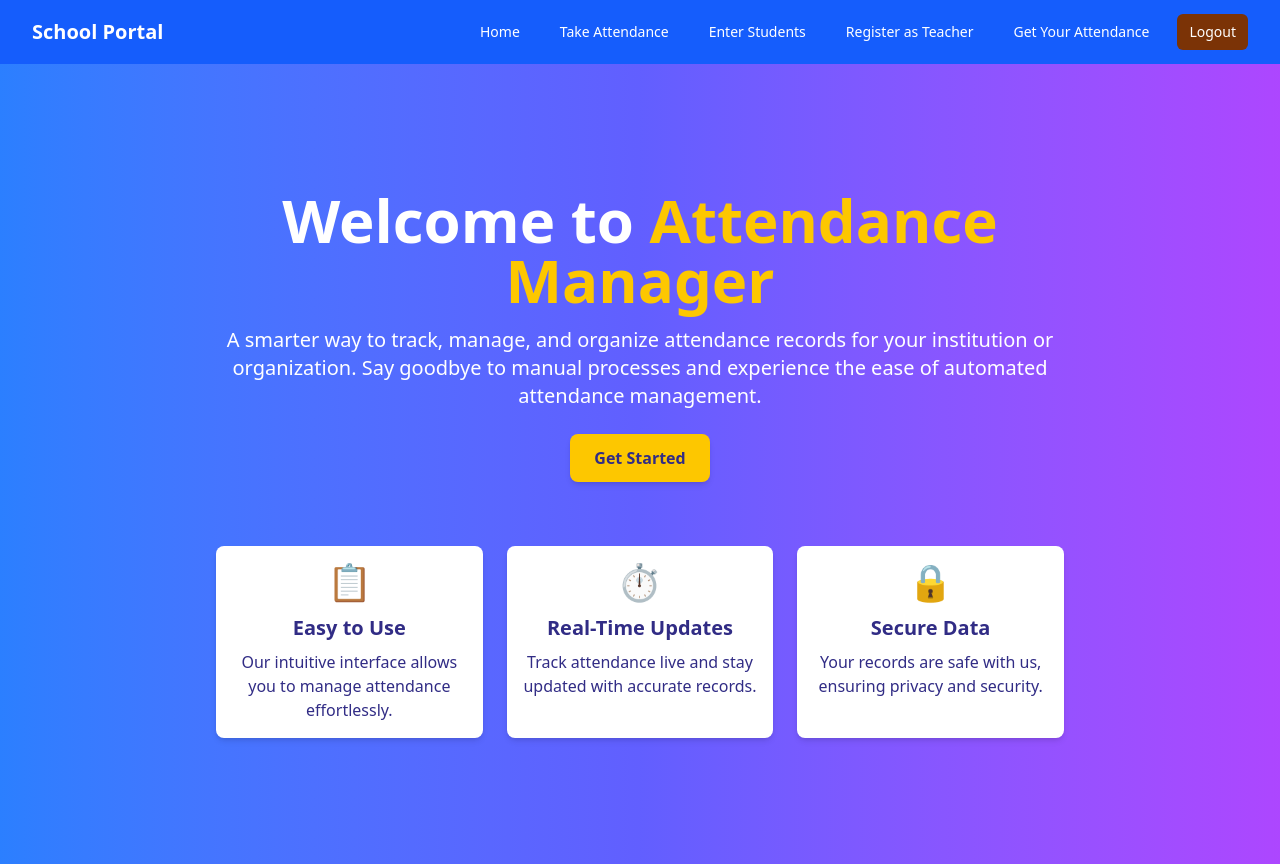
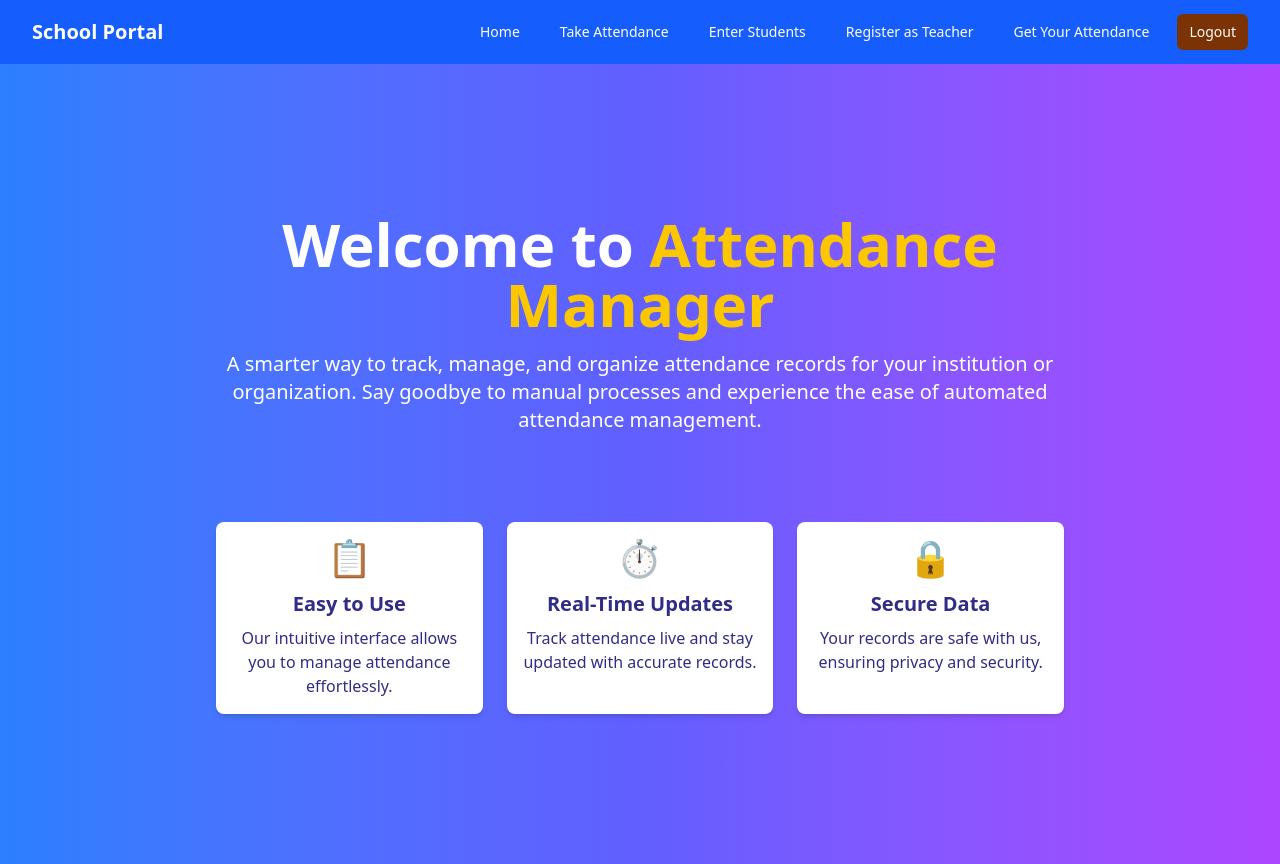
Before and after one commit to AliJanGithub/ASEfrontend, a React (Vite) app: page / in a window 1280 px wide. Built offline with nearby package versions, Linux system fonts and the light colour scheme; sample sign-in values are in the browser's storage.

Commit message:
first commit

```diff
--- a/src/components/Home.jsx
+++ b/src/components/Home.jsx
@@ -1,10 +1,24 @@
-import React from "react";
+import React, { useEffect, useState } from "react";
 import { useNavigate } from "react-router-dom";
 
 export default function Home() {
+  const [register,setregister]=useState(false)
  const navigate= useNavigate()
+ useEffect(() => {
+
+  const token =localStorage.getItem("token");
+  if(token){
+    setregister(true)
+        }
+
+ }, [])
+
   const handleLearn=()=>{
-   navigate("/reg")
+
+
+
+
+  navigate("/reg")
   }
   return (
     <div className="min-h-screen bg-gradient-to-r from-blue-500 via-indigo-500 to-purple-500 flex items-center justify-center text-white">
@@ -21,9 +35,12 @@ export default function Home() {
 
         {/* Call to Action */}
         <div className="flex justify-center space-x-4">
-          <button onClick={handleLearn} className="px-6 py-3 bg-yellow-400 text-indigo-900 font-semibold rounded-lg shadow-md hover:bg-yellow-500 hover:scale-105 transform transition">
-            Get Started
-          </button>
+          {
+           !register &&  <button onClick={handleLearn} className="px-6 py-3 bg-yellow-400 text-indigo-900 font-semibold rounded-lg shadow-md hover:bg-yellow-500 hover:scale-105 transform transition">
+           Get Started
+         </button>
+          }
+
           {/* <button className="px-6 py-3 bg-transparent border border-yellow-400 text-white font-semibold rounded-lg shadow-md hover:bg-yellow-500 hover:text-indigo-900 hover:scale-105 transform transition">
             Learn More
           </button> */}
```
